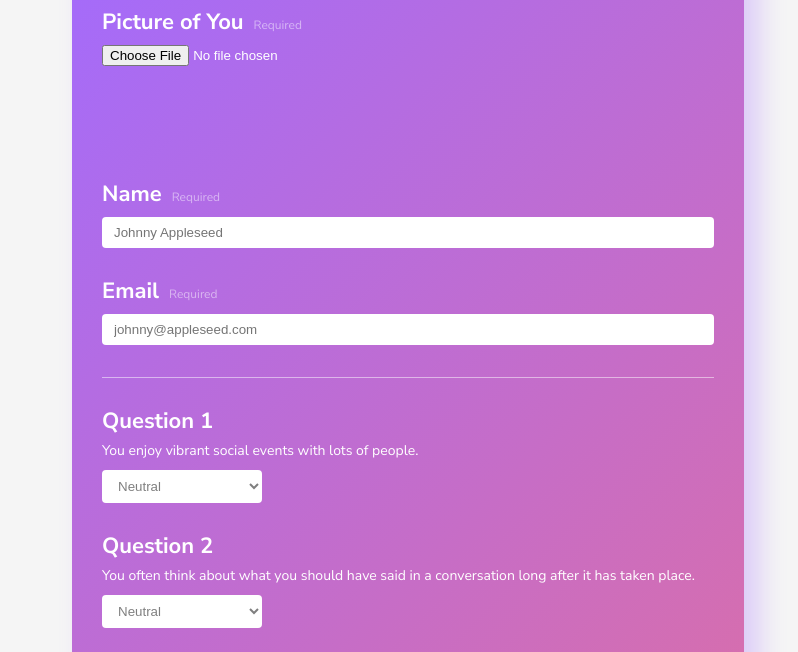
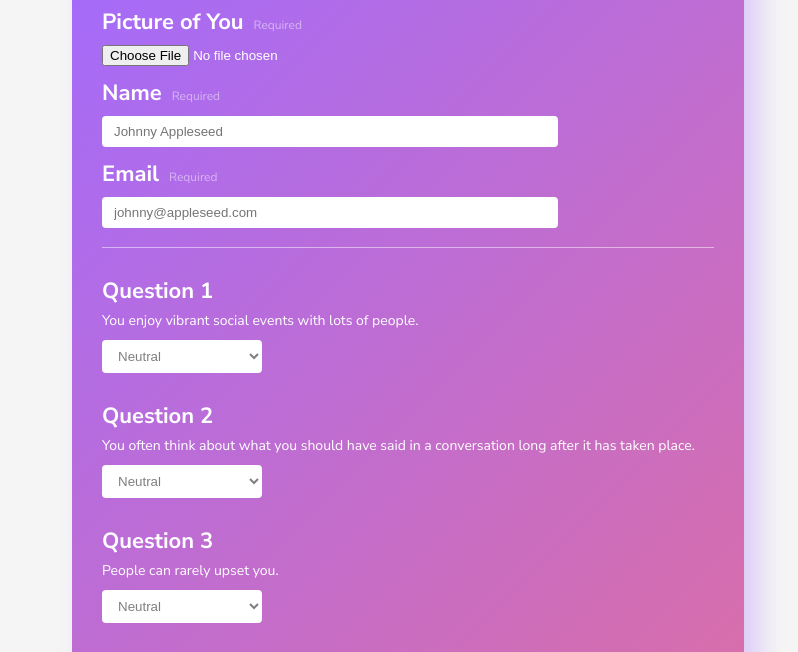
Before and after one commit to graysonlee123/Friend-Finder, a website: page app/public/survey.html in a window 1280 px wide. Shown: the part 113-765 px from the top of the page, without its empty margins (232-1030 px from the left). Drawn offline with nearby package versions, Linux system fonts and the light colour scheme.

Commit message:
styles survey user info section

```diff
--- a/app/public/master.css
+++ b/app/public/master.css
@@ -258,19 +258,24 @@ p {
     height: 140px;
 }
 
-.profile-image-wrapper .left {
+.profile-image-wrapper .right {
     flex-basis: 140px;
     max-width: 140px;
 }
 
-.profile-image-wrapper .right {
+.profile-image-wrapper .left {
     flex-grow: 1;
+    margin-right: 16px;
 }
 
-.profile-image-wrapper .left img {
+.profile-image-wrapper .right img {
     width: 100%;
     height: 100%;
     object-fit: cover;
+}
+
+.left input {
+    margin-bottom: 16px;
 }
 
 #profile-image-img {
--- a/app/public/survey.html
+++ b/app/public/survey.html
@@ -29,21 +29,25 @@
         <h1 id="survey-h1">Survey Time</h1>
         <form action="" class="survey-form-container">
             <div class="profile-image-wrapper survey-row">
-                <div class="right">
+                <div class="left">
                     <label for="profileImage-input" class="label required-field"><h2 id="required-profileImage-input" data-content="Required">Picture of You</h2></label>
                     <input type="file" id="profile-image" class="choose-file-btn">
+
+                    <label for="name-input" class="label required-field"><h2 id="required-name-input" data-content="Required">Name</h2></label>
+                    <input type="text" id="name-input" class="text-input" placeholder="Johnny Appleseed">
+
+                    <label for="email-input" class="label required-field"><h2 id="required-email-input" data-content="Required">Email</h2></label>
+                    <input type="text" id="email-input" class="text-input" placeholder="johnny@appleseed.com">
                 </div>
-                <div class="left">
+                <div class="right">
                     <img src="/uploads/default.jpg" id="profile-image-img" alt="profile-image" style="visibility: hidden">
                 </div>
             </div>
             <div class="text-input-box survey-row">
-                <label for="name-input" class="label required-field"><h2 id="required-name-input" data-content="Required">Name</h2></label>
-                <input type="text" id="name-input" class="text-input" placeholder="Johnny Appleseed">
+
             </div>
             <div class="text-input-box survey-row">
-                <label for="email-input" class="label required-field"><h2 id="required-email-input" data-content="Required">Email</h2></label>
-                <input type="text" id="email-input" class="text-input" placeholder="johnny@appleseed.com">
+
             </div>
             <div id="info-container">
             </div>
--- a/app/public/survey.js
+++ b/app/public/survey.js
@@ -18,11 +18,6 @@ const survey = {
         });
 
         if (questions) {
-            this.generateSurvey(questions);
-        }
-    },
-
-    generateSurvey(questions) {
             const $questions = $('#questions-container');
 
             questions.forEach((question, i) => {
@@ -42,6 +37,7 @@ const survey = {
 
                 $questions.append($container);
             });
+        }
     },
 
     clearLabels() {
```
Also changed, not shown: uploads/1570319743437me-bw.jpeg (deleted), uploads/1570319929112me-bw.jpeg (deleted), uploads/1570320066979me-bw.jpeg (deleted), uploads/1570320205666me-bw.jpeg (deleted), uploads/1570320249978me-bw.jpeg (deleted), uploads/1570325991559me-bw.jpeg (renamed from uploads/1570319546446me-bw.jpeg). Lines whose indentation alone changed are shown as unchanged.
